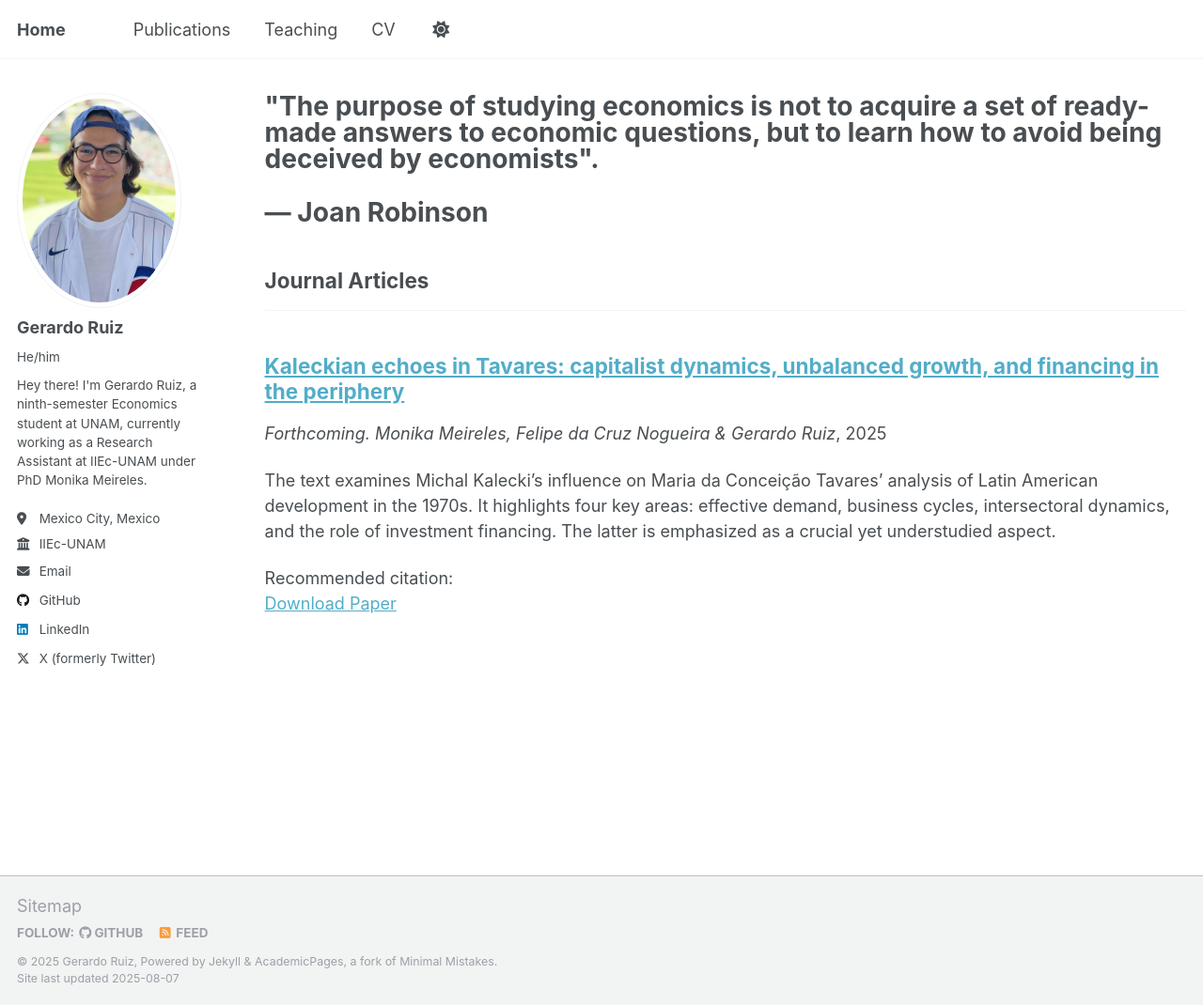
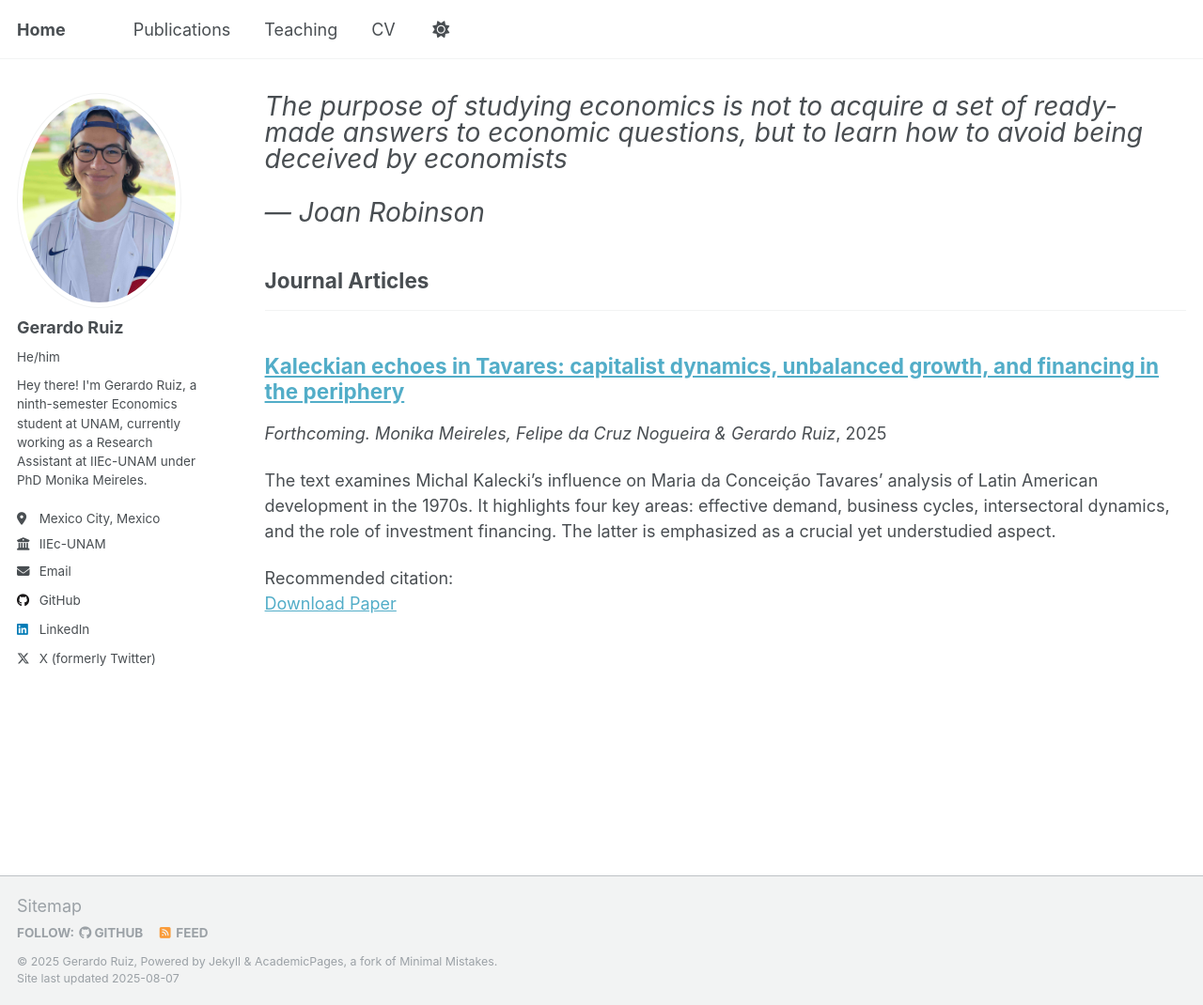
Before and after one commit to gerardorglz/gerardorglz.github.io, a Jekyll site: the page built from _pages/publications.html, in a window 1280 px wide and 1070 px high. Shown: the whole window at 94% size. Built offline with Jekyll 4.4.1, drawn with Linux system fonts in a browser that asks for light colours.

Commit message:
07/08/2025

```diff
--- a/_pages/publications.html
+++ b/_pages/publications.html
@@ -1,8 +1,10 @@
 ---
 layout: archive
-title: >
-  "The purpose of studying economics is not to acquire a set of ready-made answers to economic questions, but to learn how to avoid being deceived by economists".
-  <br> <br> — Joan Robinson
+title: |
+  <span style="font-style:italic;font-weight:400;">
+    The purpose of studying economics is not to acquire a set of ready-made answers to economic questions, but to learn how to avoid being deceived by economists
+  </span><br><br>
+  <span style="font-style:italic;font-weight:400;">— Joan Robinson</span>
 permalink: /publications/
 author_profile: true
 classes: quote-pages
```
Also changed, not shown: assets/css/_custom.css (deleted, +0 -19 lines).
